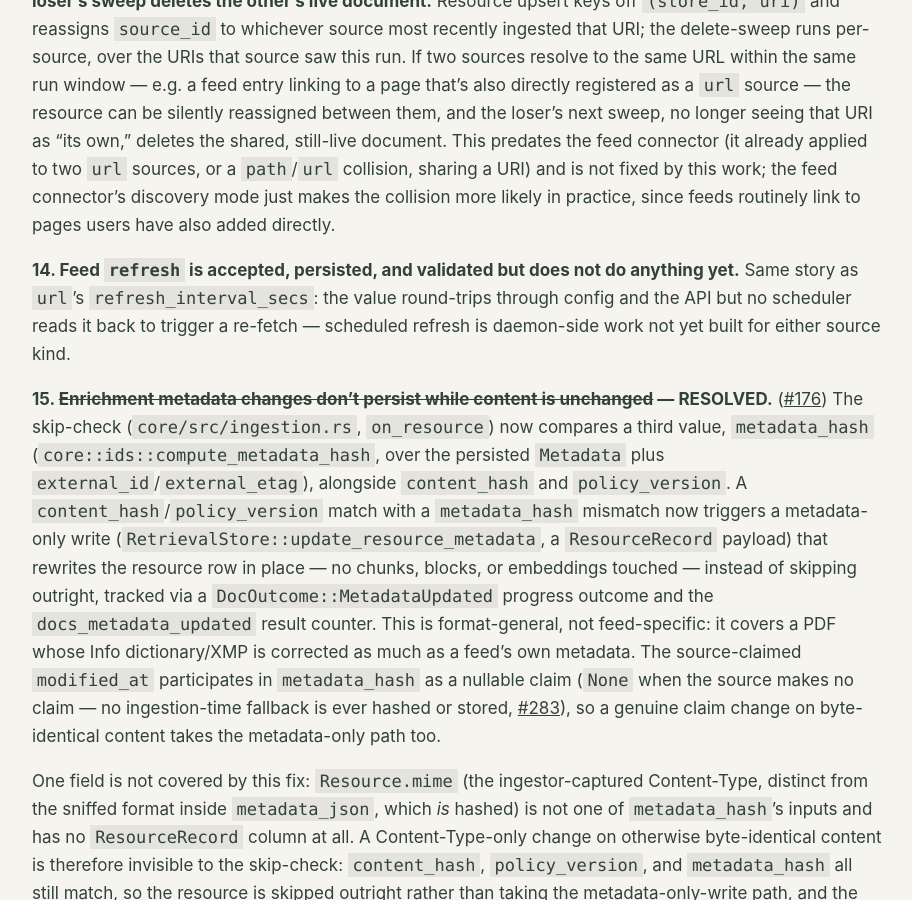
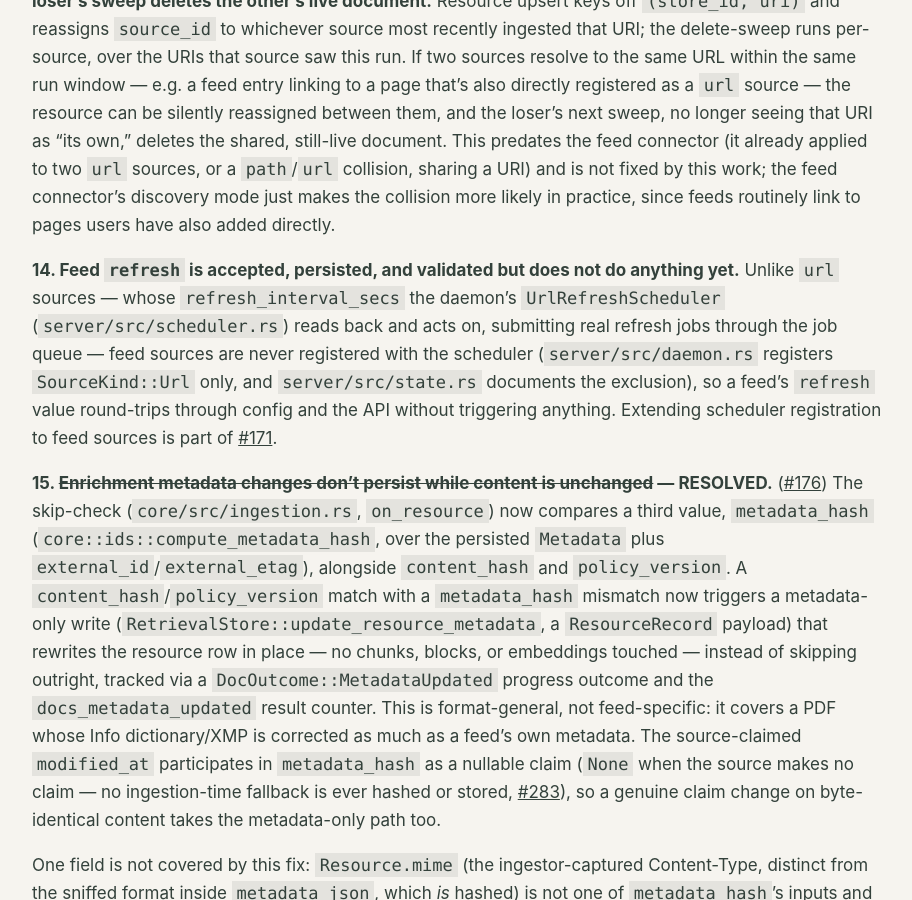
Before and after one commit to dokterbob/localdb, a Jekyll site: the page built from docs/architecture.md, in a window 1280 px wide and 900 px high, scrolled down 12515 px. Shown: the whole window, without its empty margins (48-960 px from the left). Built offline with Jekyll 4.4.1, drawn with Linux system fonts in a browser that asks for light colours; our own code applies the rules of GitHub Pages for plain Markdown files.

Commit message:
T250 review: gap 14 — url refresh scheduling exists; only feed refresh is inert
The daemon's UrlRefreshScheduler reads refresh_interval_secs back for url
sources and submits real refresh jobs; feed sources are excluded at
registration, which is what keeps their refresh value inert (#171).

Co-Authored-By: Claude Fable 5 <noreply@anthropic.com>
Claude-Session: https://claude.ai/code/session_01QnEPQsNyovwTKoxuyGLErP

```diff
--- a/docs/architecture.md
+++ b/docs/architecture.md
@@ -501,10 +501,13 @@ connector (it already applied to two `url` sources, or a `path`/`url` collision,
 is not fixed by this work; the feed connector's discovery mode just makes the collision more likely
 in practice, since feeds routinely link to pages users have also added directly.
 
-**14. Feed `refresh` is accepted, persisted, and validated but does not do anything yet.** Same
-story as `url`'s `refresh_interval_secs`: the value round-trips through config and the API but no
-scheduler reads it back to trigger a re-fetch — scheduled refresh is daemon-side work not yet built
-for either source kind.
+**14. Feed `refresh` is accepted, persisted, and validated but does not do anything yet.** Unlike
+`url` sources — whose `refresh_interval_secs` the daemon's `UrlRefreshScheduler`
+(`server/src/scheduler.rs`) reads back and acts on, submitting real refresh jobs through the job
+queue — feed sources are never registered with the scheduler (`server/src/daemon.rs` registers
+`SourceKind::Url` only, and `server/src/state.rs` documents the exclusion), so a feed's `refresh`
+value round-trips through config and the API without triggering anything. Extending scheduler
+registration to feed sources is part of [#171](https://github.com/dokterbob/localdb/issues/171).
 
 **15. ~~Enrichment metadata changes don't persist while content is unchanged~~ — RESOLVED.**
 ([#176](https://github.com/dokterbob/localdb/issues/176)) The skip-check (`core/src/ingestion.rs`,
```
